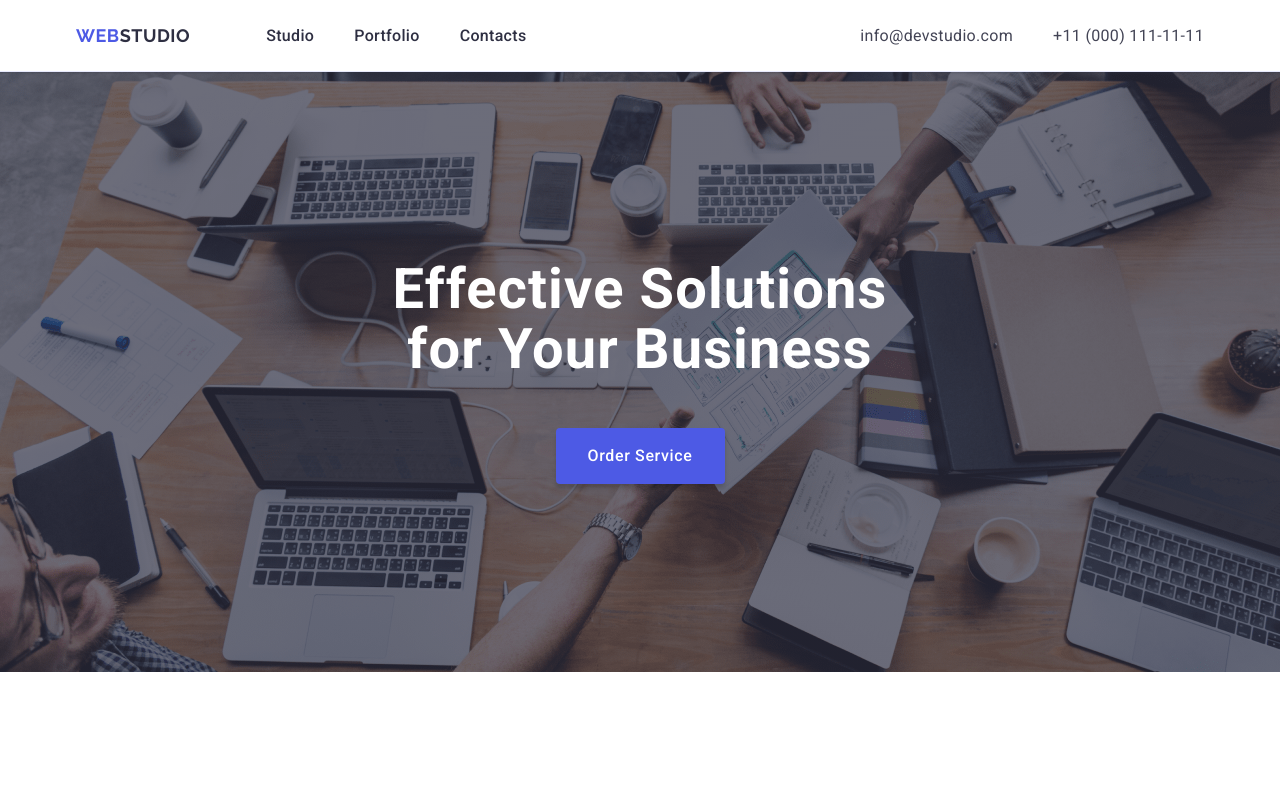
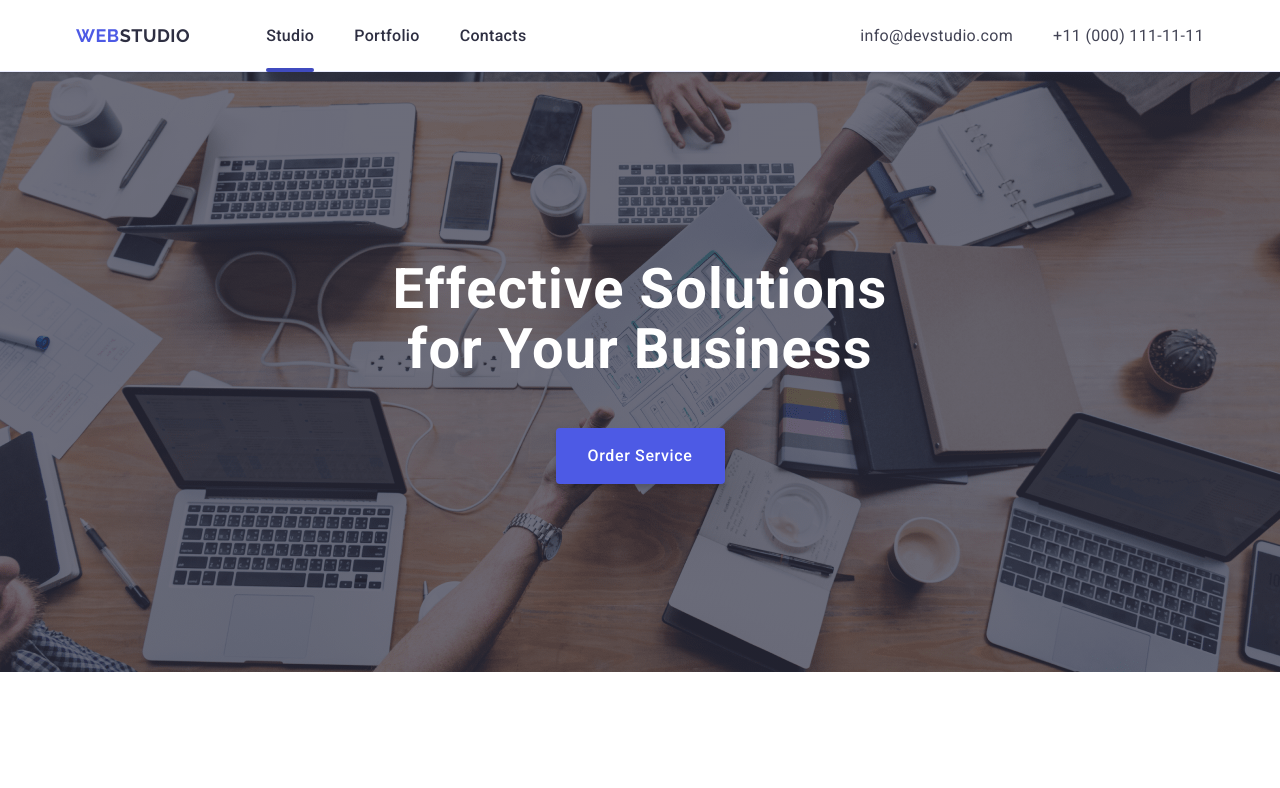
Before and after one commit to EvgeniyGarmash/goit-markup-hw-04, a plain HTML site: page index.html in a window 1280 px wide. Shown: the top 788 px of the page. Drawn offline with nearby package versions, Linux system fonts and the light colour scheme.

Commit message:
2nd commit

```diff
--- a/css/styles.css
+++ b/css/styles.css
@@ -72,10 +72,24 @@ img{
     letter-spacing: 0.32px;
     color: #2e2f42;
     padding: 24px 0;
+    transition: color 250ms cubic-bezier(0.4, 0, 0.2, 1) 0ms;
 }
 .navigate:hover,
 .navigate:focus {
     color: #404bbf;
+}
+.dz{
+    position: relative;
+}
+.dz::after{
+    position: absolute;
+    display: block;
+    content: '';
+    width: 48px;
+    height: 4px;
+    background-color: #404BBF;
+    border-radius: 2px;
+    bottom: -3px;
 }
 .header-addres{
     font-style: normal;
@@ -89,13 +103,18 @@ img{
 }
 .addres-block-item{
     color: #434455;
+    transition: color 250ms cubic-bezier(0.4, 0, 0.2, 1) 0ms;
 }
 .addres-block-item:hover,
 .addres-block-item:focus {
     color: #404bbf;
 }
 .hero {
-    background: linear-gradient(rgba(46, 47, 66, 0.7), rgba(46, 47, 66, 0.7)), url("../images/people-office.png");
+    background-image:linear-gradient(rgba(46, 47, 66, 0.7), rgba(46, 47, 66, 0.7)),
+        url("../images/people-office.png");
+    background-repeat: no-repeat no-repeat;
+    background-size: 1440px;
+    background-position: center;
     height: 600px;
     padding: 188px 0;
 
@@ -128,10 +147,9 @@ img{
     font-weight: 500;
     line-height: 1.5;
     letter-spacing: 0.64px;
+    transition: background-color 250ms cubic-bezier(0.4, 0, 0.2, 1) 0ms;
 }
-.hero-button:hover {
-    background-color: #404BBF;
-}
+.hero-button:hover,
 .hero-button:focus {
     background-color: #404BBF;
 }
@@ -221,7 +239,7 @@ img{
     border-radius: 20px;
     line-height: 0;
     max-width: 40px;
-    transition: 500ms;
+    transition: background-color 250ms cubic-bezier(0.4, 0, 0.2, 1) 0ms;
 }
 .socsai-icons:hover,
 .socsai-icons:active{
@@ -239,6 +257,11 @@ img{
 }
 .portfolio-item{
     width: calc((100% - 48px) / 3);
+    transition: box-shadow 250ms cubic-bezier(0.4, 0, 0.2, 1) 0ms;
+}
+.portfolio-item:hover,
+.portfolio-item:focus {
+    box-shadow: 0px 2px 1px 0px rgba(46, 47, 66, 0.08), 0px 1px 1px 0px rgba(46, 47, 66, 0.16), 0px 1px 6px 0px rgba(46, 47, 66, 0.08);
 }
 .portfolio-item-text{
     padding: 32px 16px;
@@ -252,7 +275,8 @@ img{
     position: relative;
     overflow: hidden;
 }
-.conteiner-for-overlay:hover .overlay{
+.conteiner-for-overlay:hover .overlay,
+.conteiner-for-overlay:hover .overlay {
     transform: translateY(-100%)
 }
 .overlay{
@@ -262,7 +286,7 @@ img{
     background: #4D5AE5;
     color: #F4F4FD;
     min-height: 100%;
-    transition: 300ms;
+    transition: 250ms cubic-bezier(0.4, 0, 0.2, 1) 0ms;
 }
 .footer-conteiner{
     display: flex;
--- a/index.html
+++ b/index.html
@@ -20,7 +20,7 @@
                 <a href="./index.html" class="logo">Web<span class="header-logo">Studio</span></a>
                 <ul class="nav-menu">
                     <li>
-                        <a href="/" class="navigate">Studio</a>
+                        <a href="/" class="navigate dz">Studio</a>
                     </li>
                     <li>
                         <a href="" class="navigate">Portfolio</a>
@@ -271,7 +271,6 @@
                     </li>
                 </ul>
             </div>
-
         </section>
         <section class="portfolio">
             <div class="container">
```
